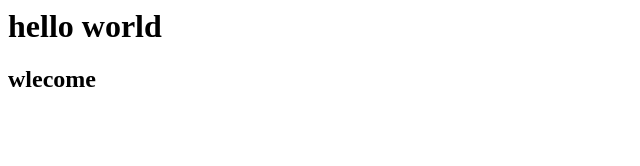
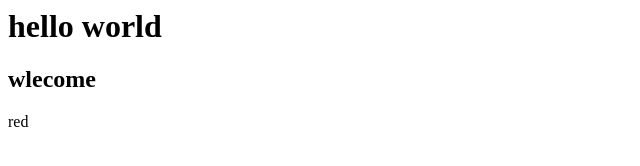
Before and after one commit to monushanu/nandha, a plain HTML site: page index.html in a window 1280 px wide. Shown: the full height of the page, 0-640 px from the left. Drawn offline with Linux system fonts and the light colour scheme.

Commit message:
Update index.html

```diff
--- a/index.html
+++ b/index.html
@@ -5,6 +5,7 @@
   <body>
     <h1>hello world</h1>
     <h2>wlecome</h2>
+    <background>red</background>
 
   </body>
 </html>
```
